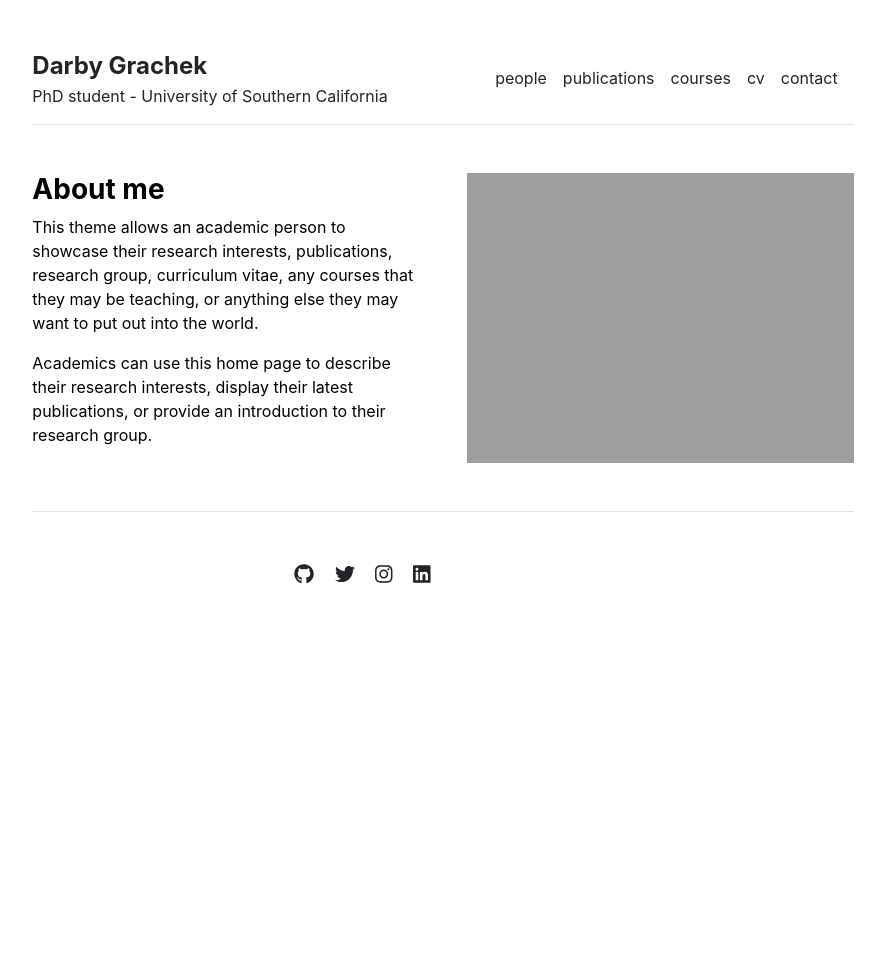
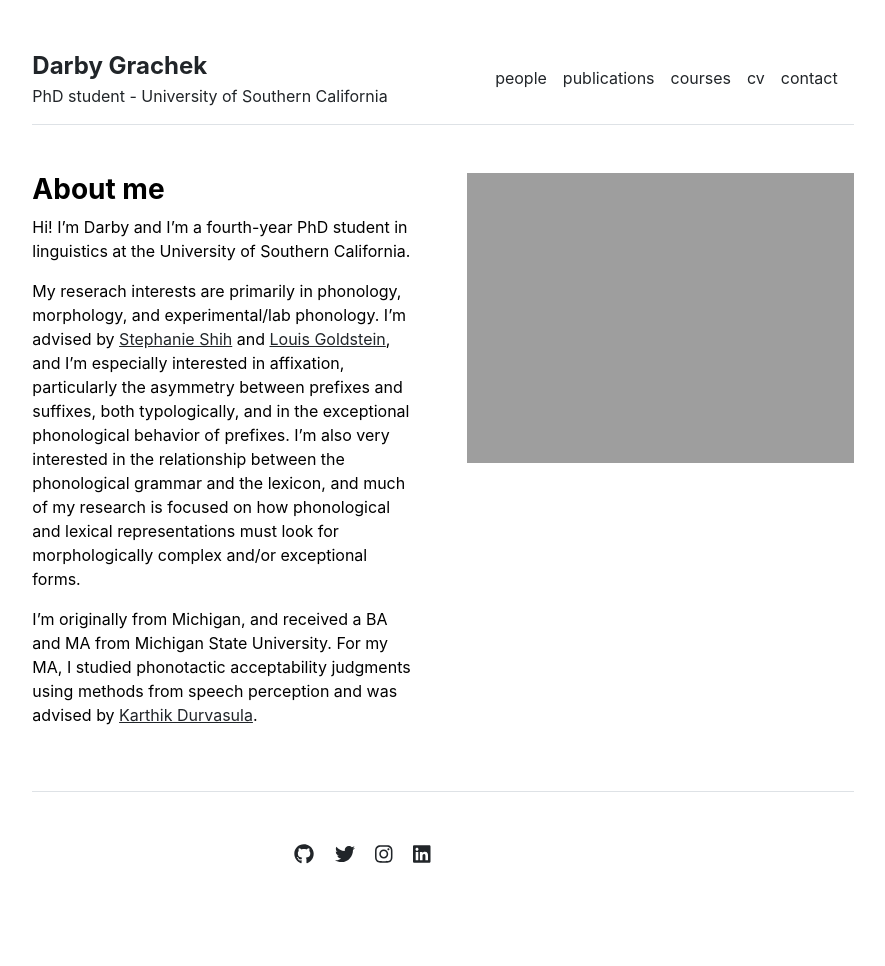
Before and after one commit to darbygrachek/darbygrachek.github.io, a Jekyll site: the page built from index.md, in a window 1280 px wide. Shown: the whole page, without its empty margins (197-1082 px from the left). Built offline with Jekyll 4.4.1, drawn with Linux system fonts in a browser that asks for light colours; before the commit the page ends 900 px from its top, so only the background shows below that.

Commit message:
Update index.md

```diff
--- a/index.md
+++ b/index.md
@@ -3,6 +3,10 @@ layout: home
 title: "Home"
 ---
 
-This theme allows an academic person to showcase their research interests, publications, research group, curriculum vitae, any courses that they may be teaching, or anything else they may want to put out into the world.
+Hi! I'm Darby and I'm a fourth-year PhD student in linguistics at the University of Southern California.
 
-Academics can use this home page to describe their research interests, display their latest publications, or provide an introduction to their research group.
+
+My reserach interests are primarily in phonology, morphology, and experimental/lab phonology. I'm advised by [Stephanie Shih](https://stephsus.github.io/) and [Louis Goldstein](https://sail.usc.edu/~lgoldste/me/), and I'm especially interested in affixation, particularly the asymmetry between prefixes and suffixes, both typologically, and in the exceptional phonological behavior of prefixes. I'm also very interested in the relationship between the phonological grammar and the lexicon, and much of my research is focused on how phonological and lexical representations must look for morphologically complex and/or exceptional forms.
+
+
+I'm originally from Michigan, and received a BA and MA from Michigan State University. For my MA, I studied phonotactic acceptability judgments using methods from speech perception and was advised by [Karthik Durvasula](https://karthikdurvasula.gitlab.io/).
```
